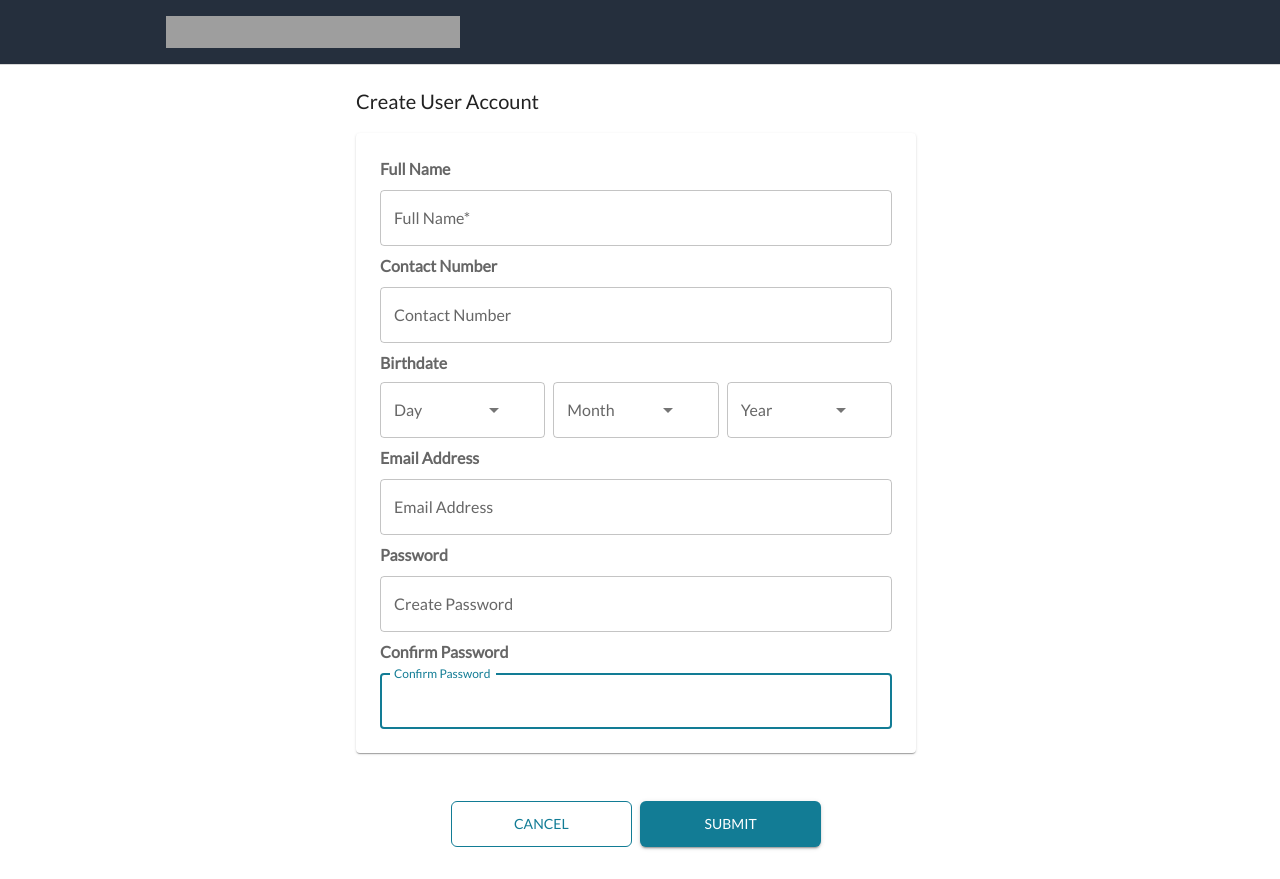
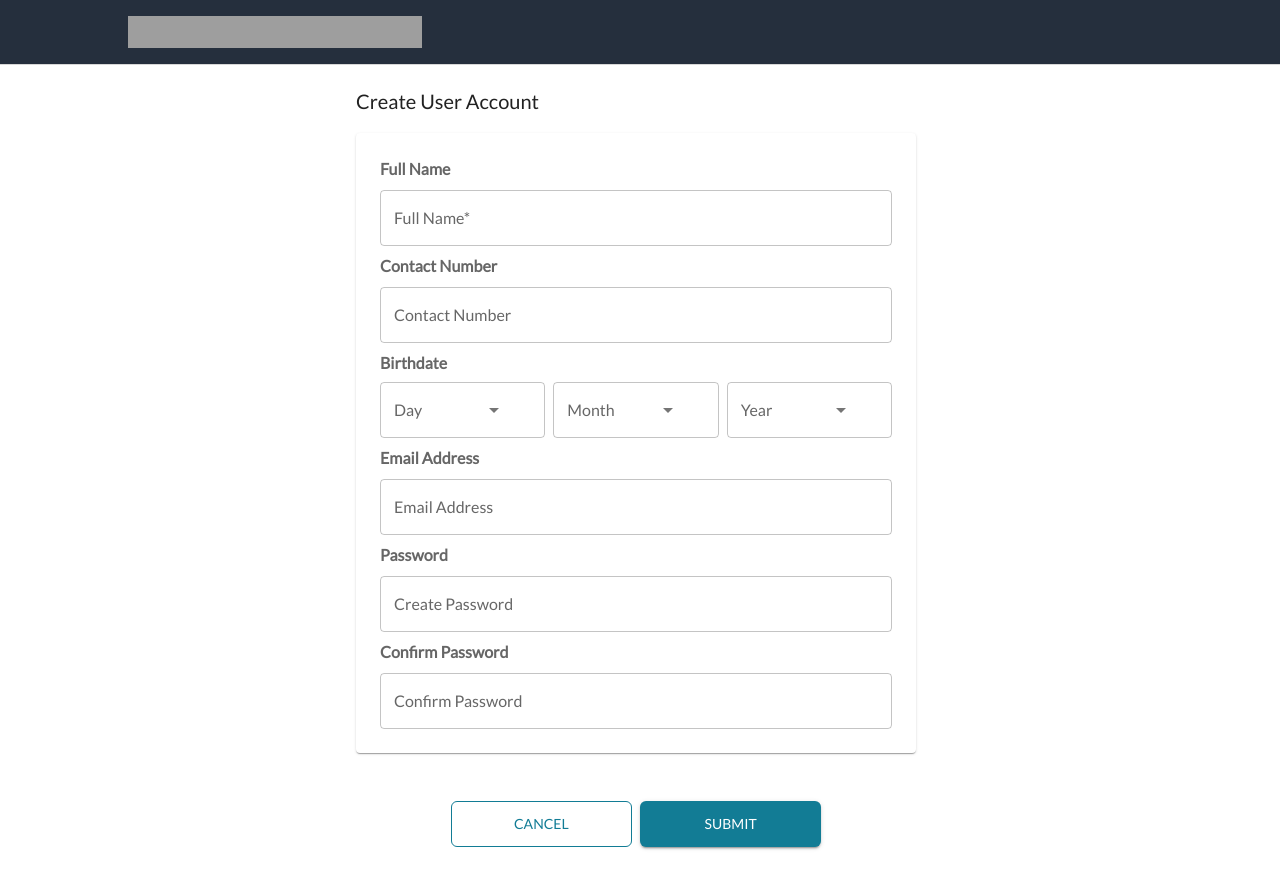
Before and after one commit to ozwin/form-validation-test, a React (Create React App) app: page / in a window 1280 px wide. Built offline with nearby package versions, Linux system fonts and the light colour scheme; grey boxes are pictures that could not be loaded.

Commit message:
CSS fixes

```diff
--- a/src/App.css
+++ b/src/App.css
@@ -46,7 +46,7 @@
 }
 
 .MuiSnackbar-anchorOriginTopRight {
-  left: inherit !important;
+  left: 8px !important;
 }
 
 .image-layout {
@@ -54,7 +54,7 @@
   width: 294px !important;
   height: 32px !important;
   /* top: 12px !important; */
-  left: 166px !important;
+  left: 10% !important;
 }
 
 button {
```
Also changed, not shown: src/App.tsx (+1 -6 lines).
